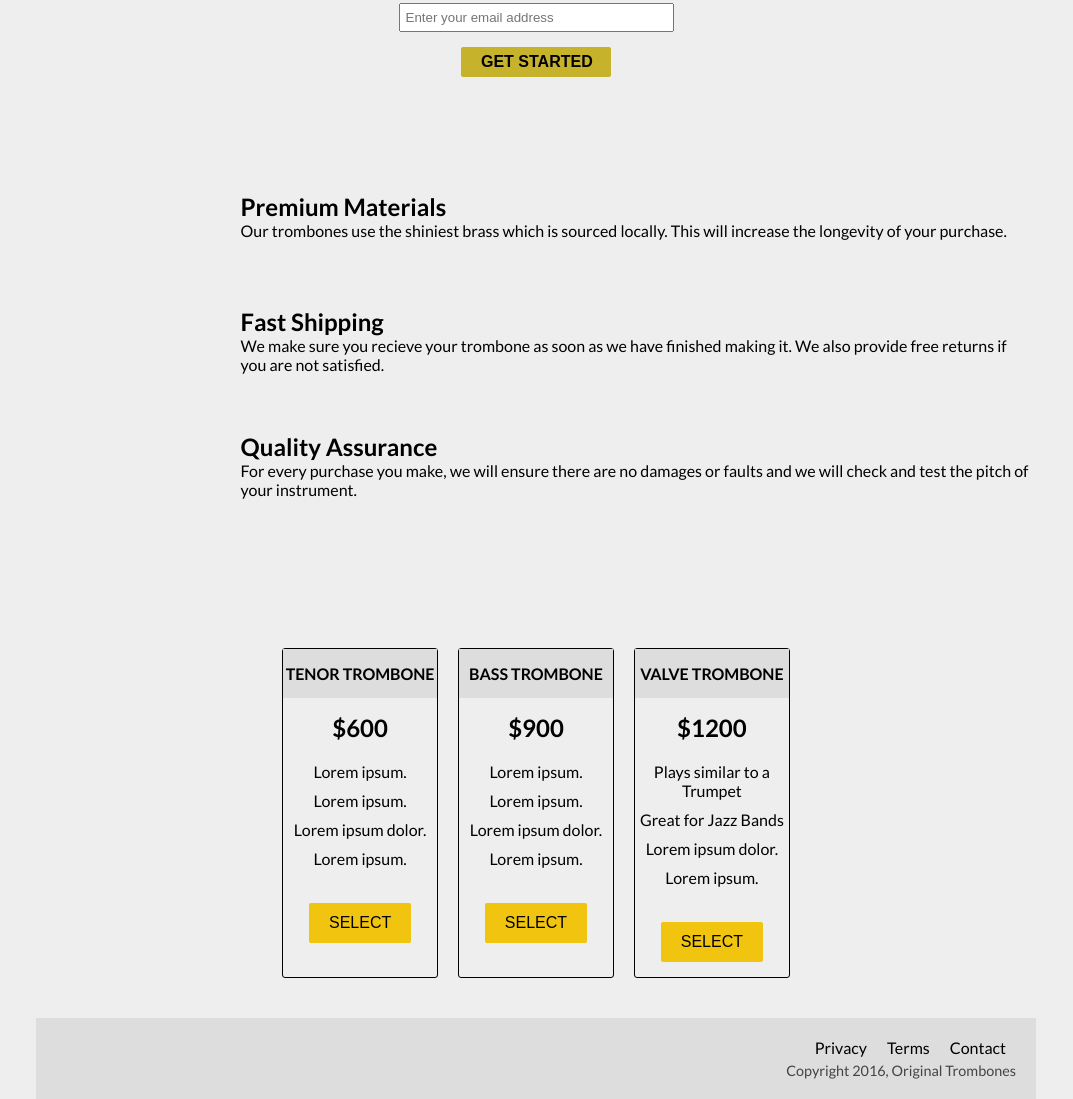
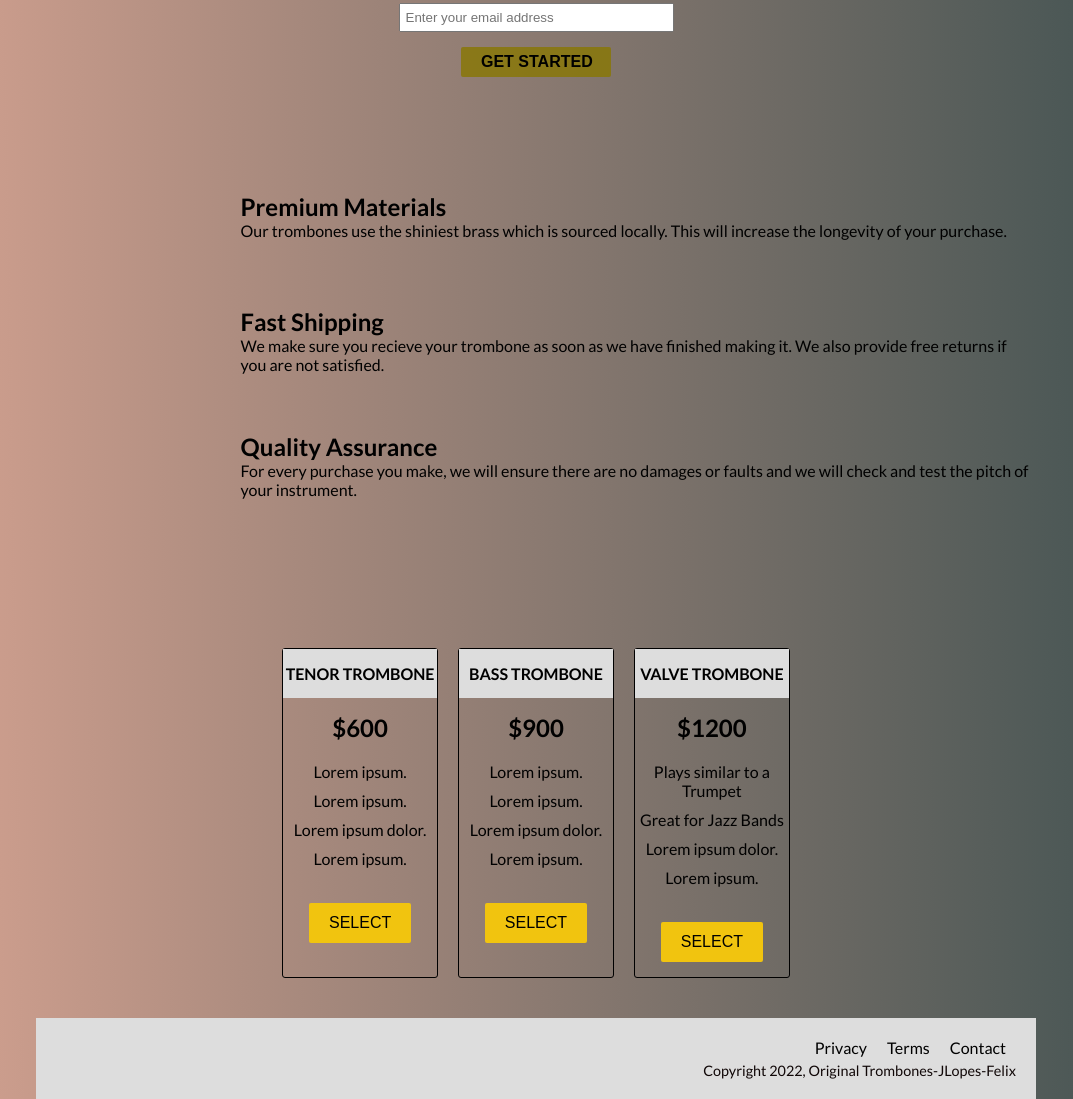
Before and after one commit to JLLoppez/product-landing.github.io, a plain HTML site: page index.html in a window 1280 px wide. Shown: the part 127-1226 px from the top of the page, without its empty margins (104-1177 px from the left). Drawn offline with Linux system fonts and the light colour scheme.

Commit message:
Color update

```diff
--- a/index.html
+++ b/index.html
@@ -123,7 +123,7 @@
                   <li><a href="#">Terms</a></li>
                   <li><a href="#">Contact</a></li>
                 </ul>
-                <span>Copyright 2016, Original Trombones</span>
+                <span>Copyright 2022, Original Trombones-JLopes-Felix</span>
               </footer>
           </div>
     </div>
--- a/style.css
+++ b/style.css
@@ -9,7 +9,7 @@
 }
 
 body {
-  background-color: #eee;
+  background: linear-gradient(89deg, #d1a08f 4%, #455453 96%);
   font-family: 'Lato', sans-serif;
 }
 
@@ -155,7 +155,7 @@ nav > ul {
   height: 30px;
   margin: 15px 0;
   border: 0;
-  background-color: #c0a705d4;
+  background-color: #897807d4;
 }
 
 #hero input[type='submit']:hover {
@@ -179,7 +179,7 @@ nav > ul {
   justify-content: center;
   height: 125px;
   width: 20vw;
-  color: darkorange;
+  color: rgb(230, 175, 108);
 }
 
 @media (max-width: 550px) {
@@ -270,7 +270,7 @@ nav > ul {
 }
 
 .product > button:hover {
-  background-color: orange;
+  background-color: rgb(61, 40, 3);
   transition: background-color 1s;
 }
 
@@ -306,5 +306,5 @@ footer > span {
   display: flex;
   justify-content: flex-end;
   font-size: 0.9em;
-  color: #444;
+  color: rgb(16, 7, 7);
 }
```
